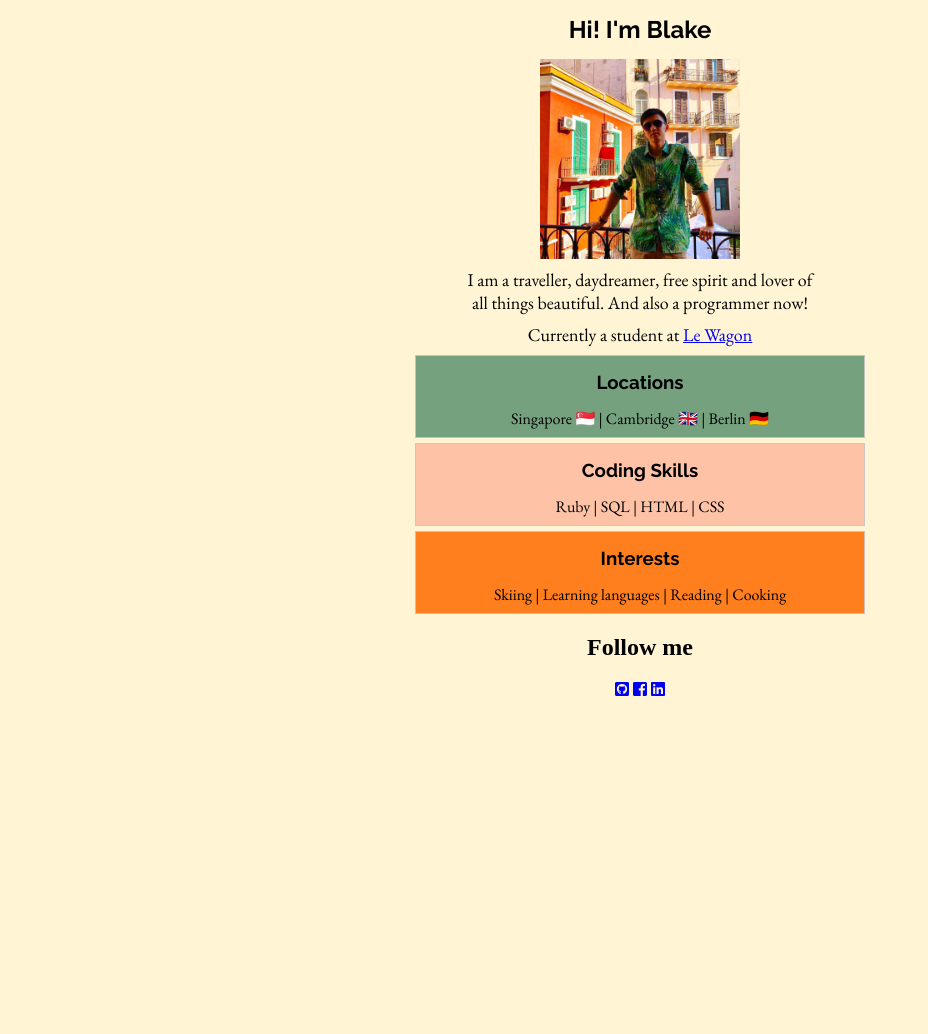
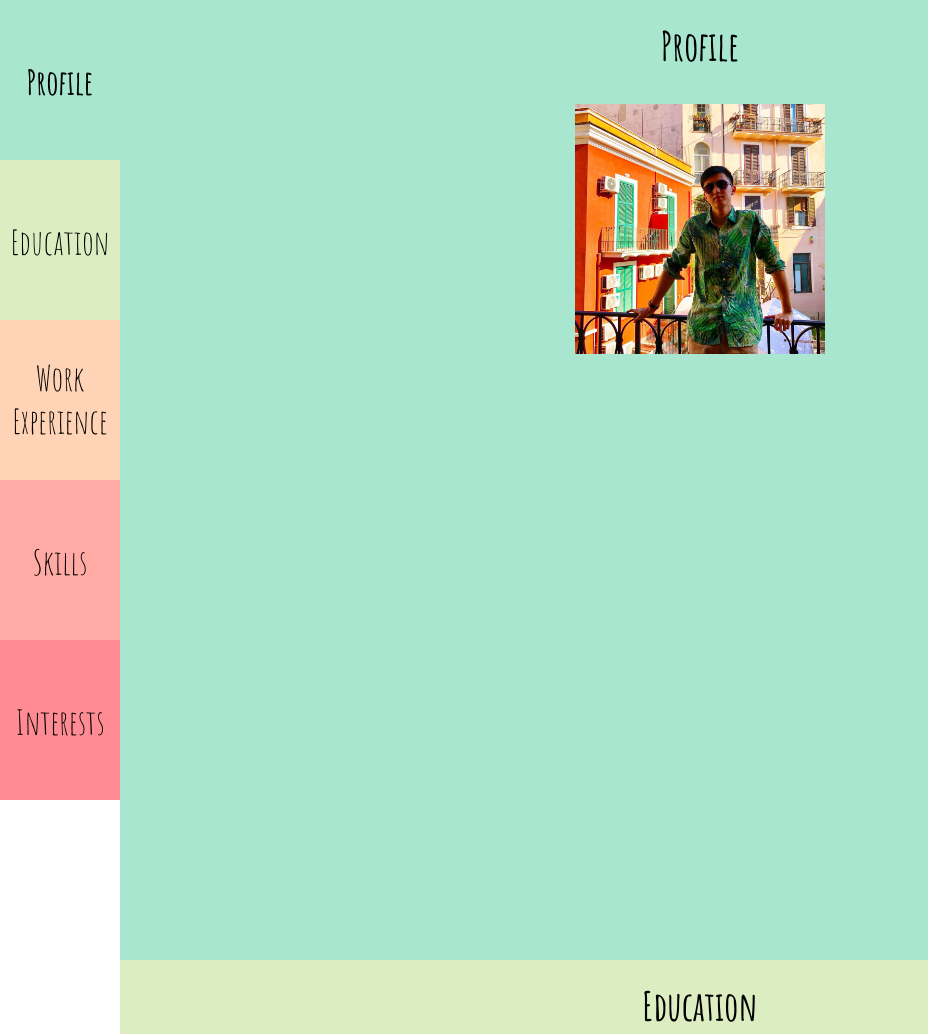
Before and after one commit to hoyungcher/profile, a plain HTML site: page index.html in a window 1280 px wide. Shown: the top 1034 px of the page, without its empty margins (0-928 px from the left). Before the commit the page ends 800 px from the top, so only its background shows below. Drawn offline with nearby package versions, Linux system fonts and the light colour scheme.

Commit message:
Created new design for Profile page

```diff
--- a/index.html
+++ b/index.html
@@ -1,35 +1,45 @@
 <html>
 <head>
   <meta charset="UTF-8">
-  <title>Blake's Profile</title>
-  <meta name="viewport" content="width=device-width, initial-scale=1">
-  <link rel="stylesheet" href="https://use.fontawesome.com/releases/v5.0.10/css/all.css">
-  <link href="https://fonts.googleapis.com/css?family=Raleway:400,400i,700&display=swap" rel="stylesheet">
-  <link href="https://fonts.googleapis.com/css?family=EB+Garamond:400,700&display=swap" rel="stylesheet">
+  <title>Blake Ho Yung Cher</title>
+  <link href="https://fonts.googleapis.com/css?family=Amatic+SC:400,700|Josefin+Sans&display=swap" rel="stylesheet">
   <link rel="stylesheet" href="style.css">
 </head>
 <body>
-  <h1>Hi! I'm Blake</h1>
-  <img src="./images/blake.jpg" alt="Colourful picture of Blake">
-  <p id="self-intro">I am a traveller, daydreamer, free spirit and lover of all things beautiful. And also a programmer now!</p>
-  <p id="lewagon">Currently a student at <a href="https://lewagon.com">Le Wagon</a></p>
-  <div class="container">
-    <div class="card locations">
-      <h3>Locations</h3>
-      <p>Singapore 🇸🇬 | Cambridge 🇬🇧 | Berlin 🇩🇪</p>
+  <div class="menu-bar">
+    <div class="menu-item" id="main-bar">
+      <span><a href="#main">Profile</a></span>
     </div>
-    <div class="card coding-skills">
-      <h3>Coding Skills</h3>
-      <p>Ruby | SQL | HTML | CSS</p>
+    <div class="menu-item" id="education-bar">
+      <span><a href="#education">Education</a></span>
     </div>
-    <div class="card interests">
-      <h3>Interests</h3>
-      <p>Skiing | Learning languages | Reading | Cooking</p>
+    <div class="menu-item" id="work-experience-bar">
+      <span><a href="#work-experience">Work Experience</a></span>
+    </div>
+    <div class="menu-item" id="skills-bar">
+      <span><a href="#skills">Skills</a></span>
+    </div>
+    <div class="menu-item" id="interests-bar">
+      <span><a href="#interests">Interests</a></span>
     </div>
   </div>
-  <h2>Follow me</h2>
-  <a href="https://github.com/hoyungcher"><i class="fab fa-github-square"></i></a>
-  <a href="https://www.facebook.com/blakeyy96"><i class="fab fa-facebook-square"></i></a>
-  <a href="https://www.linkedin.com/in/blake-ho-yung-cher/"><i class="fab fa-linkedin"></i></a>
+  <div class="content">
+    <div class="page" id="main">
+      <h2>Profile</h2>
+      <img id= "profile-image" src="./images/blake.jpg" alt="Colourful picture of Blake">
+    </div>
+    <div class="page" id="education">
+      <h2>Education</h2>
+    </div>
+    <div class="page" id="work-experience">
+      <h2>Work Experience</h2>
+    </div>
+    <div class="page" id="skills">
+      <h2>Skills</h2>
+    </div>
+    <div class="page" id="interests">
+      <h2>Interests</h2>
+    </div>
+  </div>
 </body>
 </html>
--- a/style.css
+++ b/style.css
@@ -1,74 +1,101 @@
 body {
-  background-color: #FFF4D4;
-  text-align: center
+  margin: 0px;
 }
 
-h1, h3 {
-  font-family: Raleway;
-  font-weight: 700;
-  margin: 15 auto;
+.menu-bar {
+  width: 120px;
+  position: fixed;
 }
 
-h1 {
-  font-size: 24px;
+.menu-item {
+  height: 20vh;
+  padding-top: 0px;
+  padding-bottom: 0px;
+  text-align: center;
 }
 
-p#self-intro {
-  font-size: 18px;
+#main-bar {
+  background-color: #A8E6CF;
 }
 
-p#lewagon {
-  font-size: 18px;
+#education-bar {
+  background-color: #DCEDC1;
 }
 
-p {
-  font-family: 'EB Garamond';
-  margin: 0.5em auto;
-  width: 350px;
+#work-experience-bar {
+  background-color: #FFD3B6;
 }
 
-img {
-  max-height: 200px;
-  width: auto;
+#skills-bar {
+  background-color: #FFAAA5;
 }
 
-a:hover {
-  font-weight: bold;
+#interests-bar {
+  background-color: #FF8B94;
 }
 
-.container {
-  width: 450px;
+span {
+  display: inline-block;
+  vertical-align: middle;
+  line-height: normal;
+  padding: 50% 0;
+  font-family: 'Amatic SC';
+  font-size: 34px;
+}
+
+#work-experience-bar span {
+  padding: 30% 0;
+}
+
+.menu-item:hover {
+  font-weight: 700;
+}
+
+.content {
+  margin-left: 120px;
+}
+
+.page {
+  height: 120vh;
+  text-align: center;
+}
+
+a {
+  text-decoration: none;
+  color: black;
+}
+
+h2 {
+  text-align: center;
+  font-size: 40px;
+  font-family: 'Amatic SC';
+  font-weight: 700;
+  margin-top: 0px;
+  padding-top: 20px;
+}
+
+#main {
+  background-color: #A8E6CF;
+}
+
+#profile-image {
+  max-width: 250px;
+  width: auto;
   margin: 0 auto;
 }
 
-.card {
-  border: solid 1px;
-  border-color: rgba(200, 200, 200, 0.9);
-  margin: 5px 0px;
+#education {
+  background-color: #DCEDC1;
 }
 
-.locations {
-  background-color: #75A17F;
+#work-experience {
+  background-color: #FFD3B6;
 }
 
-.coding-skills {
-  background-color: #FEC3A6;
+#skills {
+  background-color: #FFAAA5;
 }
 
-.interests {
-  background-color: #FF7F1E;
+#interests {
+  background-color: #FF8B94;
 }
-
-@media (max-width: 500px) {
-  /* For a screen < 960px, this CSS will be read */
-  .container {
-    width: 400px;
-  }
-}
-
-@media (max-width: 440px) {
-  /* For a screen < 540px, this CSS will be read */
-  .container {
-    width: 350px;
-  }
-}
```
